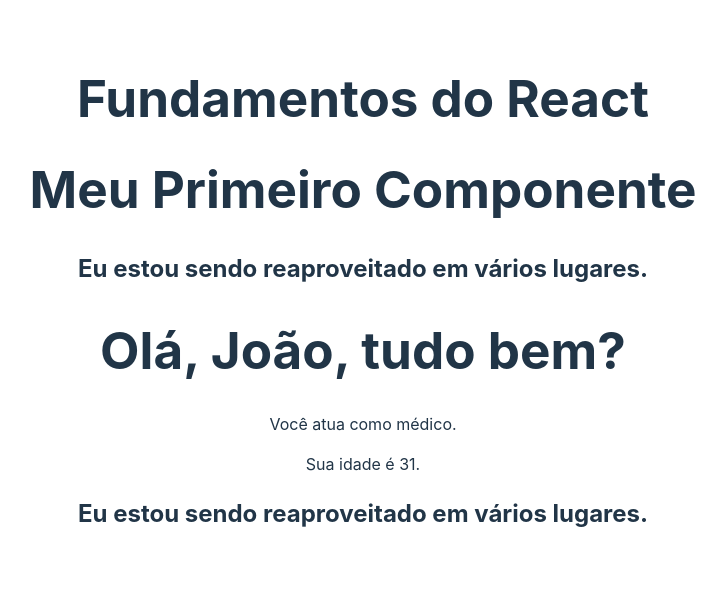
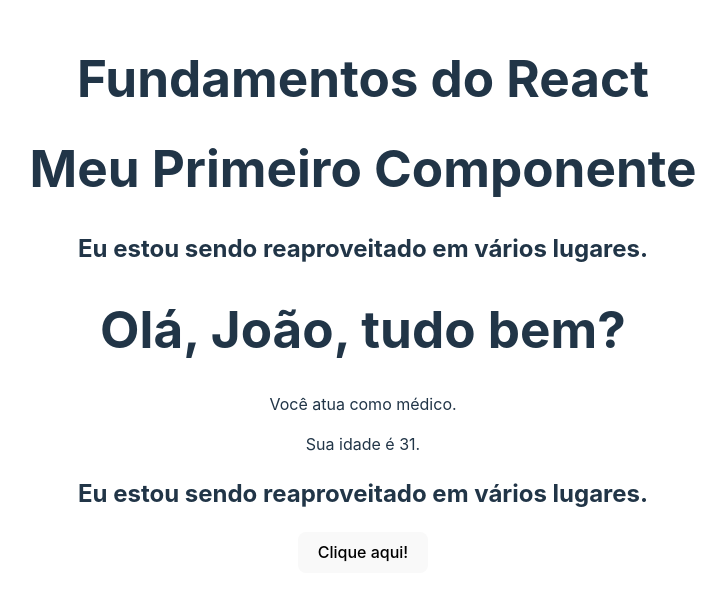
Before and after one commit to flaviare1s/curso-react, a React (Vite) app in the folder 2_FUNDAMENTOS/fundamentos/: page / in a window 1280 px wide. Shown: the part 106-706 px from the top of the page, without its empty margins (277-1003 px from the left). Built offline with nearby package versions, Linux system fonts and the light colour scheme.

Commit message:
Criei Events.jsx

```diff
--- a/2_FUNDAMENTOS/fundamentos/src/App.jsx
+++ b/2_FUNDAMENTOS/fundamentos/src/App.jsx
@@ -4,6 +4,7 @@
 
 import './App.css'
 import { MyComponent } from './components/MyComponent'
+import { Events } from './components/Events'
 
 function App() {
   const [count, setCount] = useState(0)
@@ -14,6 +15,7 @@
       <FirstComponent />
       <TemplateExpressions />
       <MyComponent />
+      <Events />
     </div>
   )
 }
--- /dev/null
+++ b/2_FUNDAMENTOS/fundamentos/src/components/Events.jsx
@@ -0,0 +1,14 @@
+export const Events = () => {
+
+    const handleMyEvent = (e) => {
+        console.log(e)
+    }
+
+    return (
+        <div>
+            <div>
+                <button onClick={handleMyEvent}>Clique aqui!</button>
+            </div>
+        </div>
+    )
+}
```
